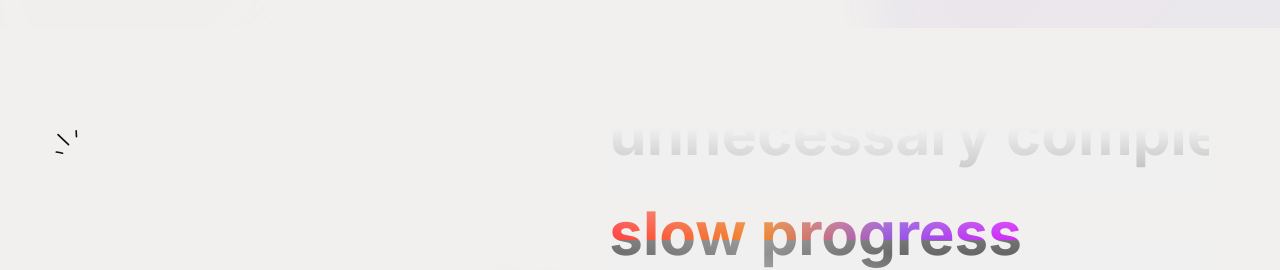
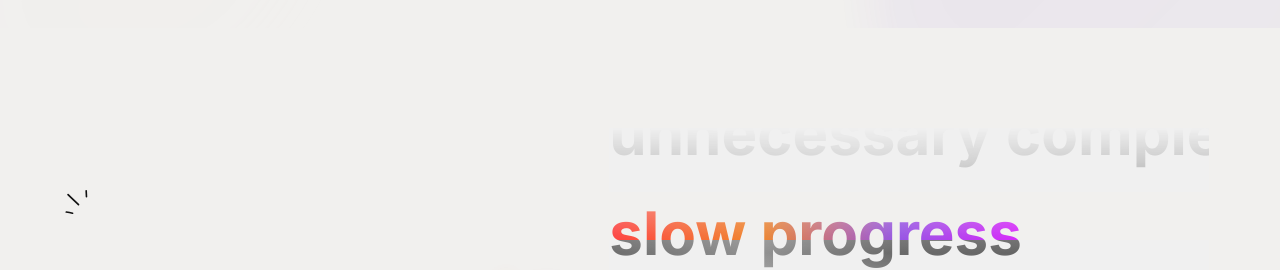
Before and after one commit to OmniCommsAI/omnicommsai-landingpg, a React (Vite) app: page / in a window 1280 px wide. Shown: the part 4380-4650 px from the top of the page. Built offline with nearby package versions, Linux system fonts and the light colour scheme; the HTML template or start-up script is replaced by a standard one.

Commit message:
Code edited in Lovable Code Editor

```diff
--- a/src/components/WaveGoodbyeSection.tsx
+++ b/src/components/WaveGoodbyeSection.tsx
@@ -57,7 +57,7 @@ const WaveGoodbyeSection = () => {
           <div className="relative flex flex-col lg:flex-row items-center justify-center gap-5 lg:gap-8 w-full max-w-6xl">
             {/* Decorative elements - hidden on mobile */}
             <div className="w-auto">
-              <div className="hidden lg:block relative -left-4 top-1/2 -translate-y-1/2 w-6 h-6 z-10">
+              <div className="hidden lg:block relative -left-4 top-1/2 -translate-y-1/2 w-6 h-6 z-10" style={{ left: '-6px', top: '60px' }}>
                 <img
                   src={waveGoodbyeIcon1}
                   alt="Decorative wave"
```
